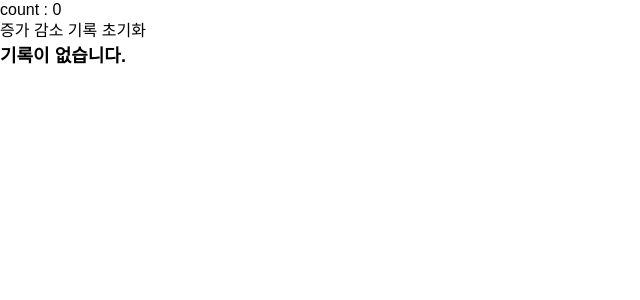
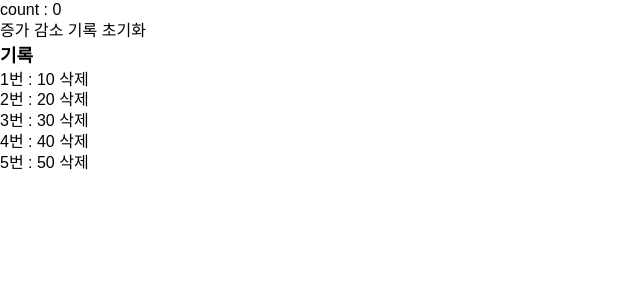
Before and after one commit to SangWon7242/react_tutorial_25_06_07, a Next.js app: page / in a window 1280 px wide. Shown: the top 300 px of the page, without its empty margins (0-640 px from the left). Built offline with nearby package versions, Linux system fonts and the light colour scheme; a web font is replaced by a local one.

Commit message:
숫자 삭제

```diff
--- a/src/app/page.tsx
+++ b/src/app/page.tsx
@@ -4,7 +4,7 @@ import { useState } from "react";
 
 export default function App() {
   const [count, setCount] = useState<number>(0);
-  const [records, setRecords] = useState<number[]>([]);
+  const [records, setRecords] = useState<number[]>([10, 20, 30, 40, 50]);
 
   const increaseNumber = () => {
     setCount(count + 1);
@@ -24,6 +24,10 @@ export default function App() {
   const clearRecords = () => {
     setCount(0);
     setRecords([]);
+  };
+
+  const removeRecord = (index: number) => {
+    setRecords(records.filter((_, _index) => _index !== index));
   };
 
   return (
@@ -47,7 +51,10 @@ export default function App() {
             <ul>
               {records.map((record, index) => (
                 <li key={index}>
-                  {index + 1}번 : {record}
+                  <span>{index + 1}번 : </span>
+                  <span>{record}</span>
+                  &nbsp;
+                  <button onClick={() => removeRecord(index)}>삭제</button>
                 </li>
               ))}
             </ul>
```
